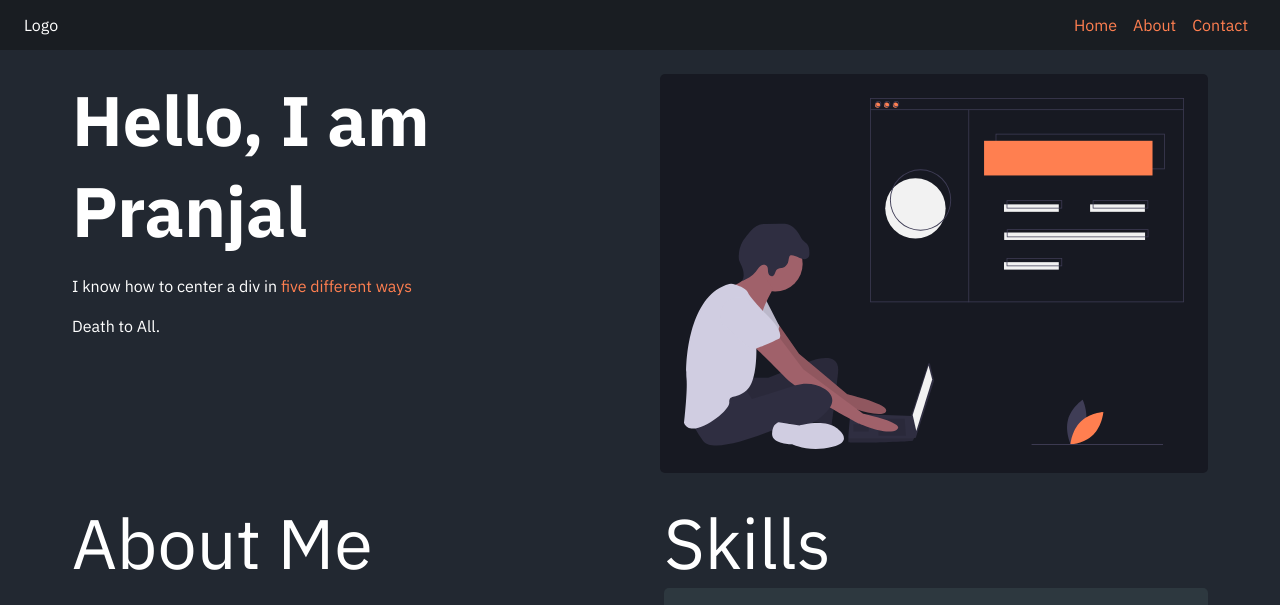
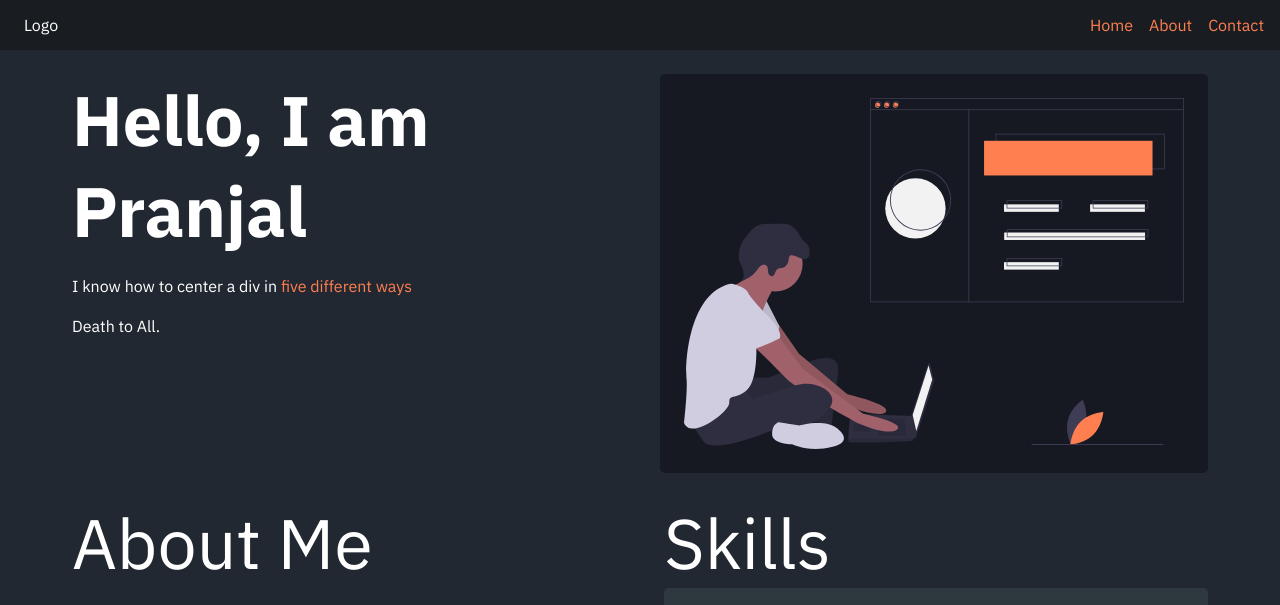
Before and after one commit to pranjalyadav451/AnotherPortfolio, a plain HTML site: page index.html in a window 1280 px wide. Shown: the top 605 px of the page. Drawn offline with Linux system fonts and the light colour scheme; a web font is replaced by a local one.

Commit message:
removed the right margin from 3rd child of nav-links

```diff
--- a/sass/components/_nav-wrapper.scss
+++ b/sass/components/_nav-wrapper.scss
@@ -31,6 +31,10 @@
       li {
         padding-right: 1rem;
       }
+
+      li:nth-child(3) {
+        padding: 0;
+      }
     }
   }
 }
```
Also changed, not shown: dist/css/main.css, 1 other file.
